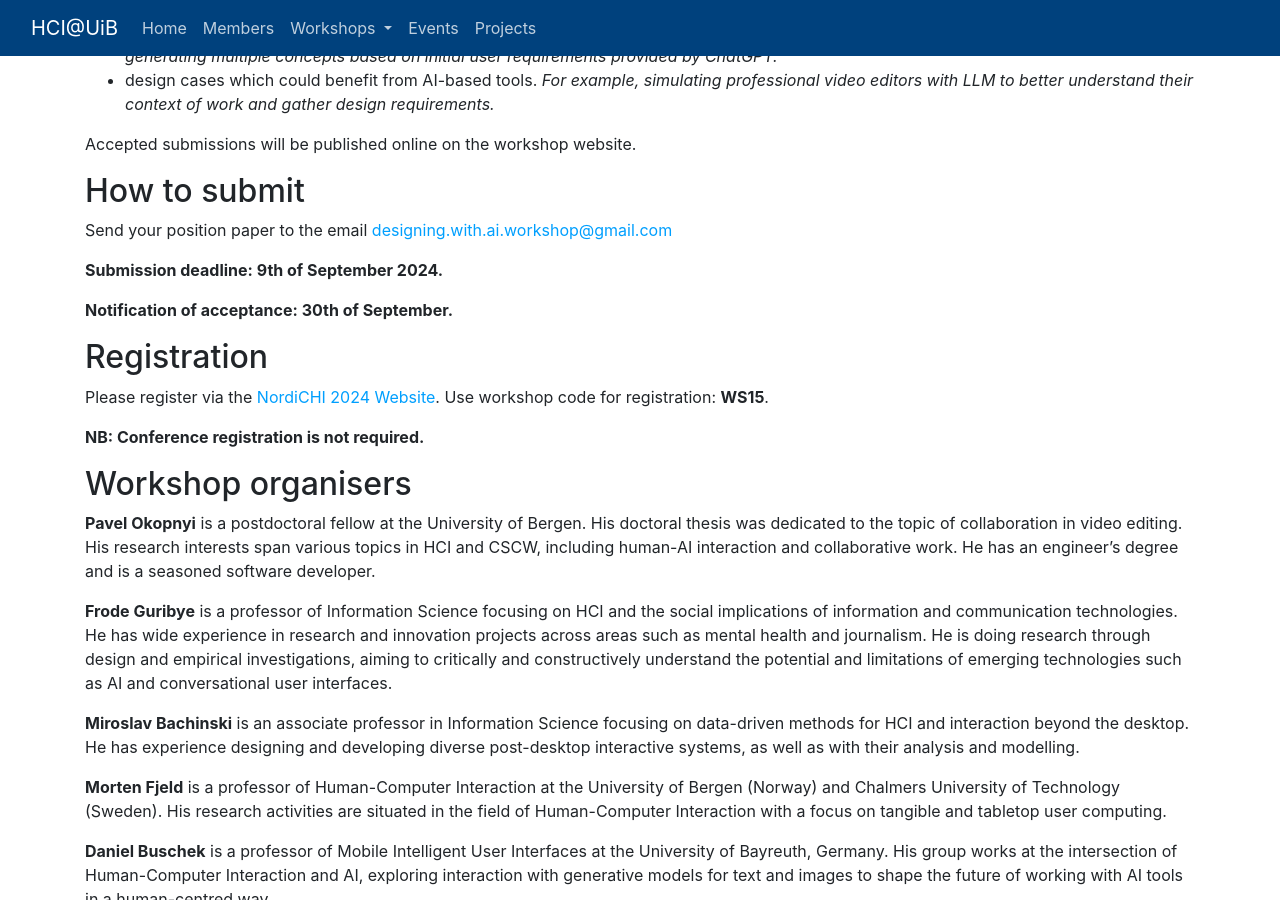
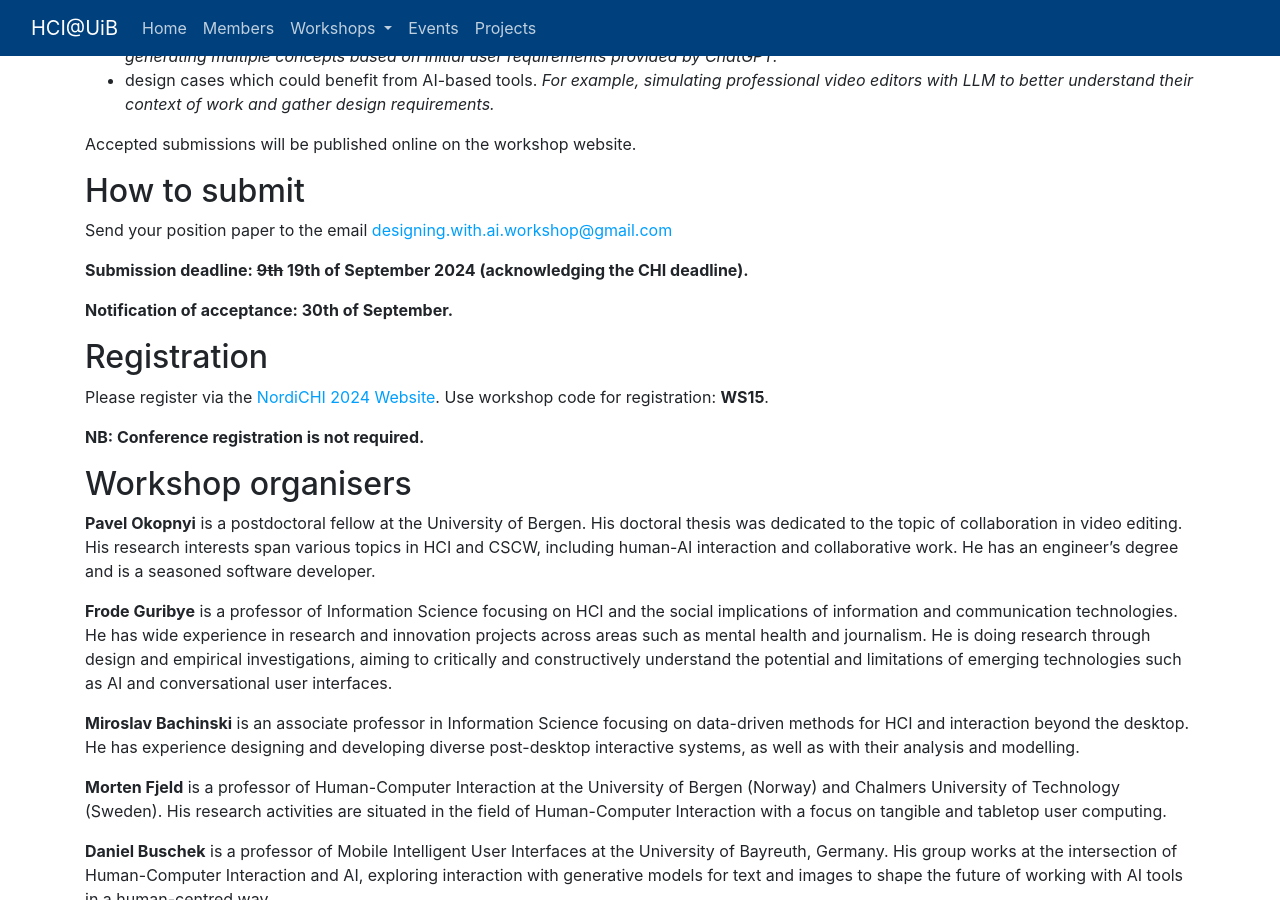
Before and after one commit to BergenHCI/bergenhci.github.io, a Jekyll site: the page built from ws/designing_with_ai.md, in a window 1280 px wide and 900 px high, scrolled down 1490 px. Built offline with Jekyll 4.4.1, drawn with Linux system fonts in a browser that asks for light colours; our own code applies the rules of GitHub Pages for plain Markdown files.

Commit message:
Update designing_with_ai.md

```diff
--- a/ws/designing_with_ai.md
+++ b/ws/designing_with_ai.md
@@ -63,7 +63,7 @@ Accepted submissions will be published online on the workshop website.
 
 Send your position paper to the email [designing.with.ai.workshop@gmail.com](mailto:designing.with.ai.workshop@gmail.com?subject=workshop)
 
-**Submission deadline: 9th of September 2024.**
+**Submission deadline: ~~9th~~ 19th of September 2024 (acknowledging the CHI deadline).**
 
 **Notification of acceptance: 30th of September.**
 
```
